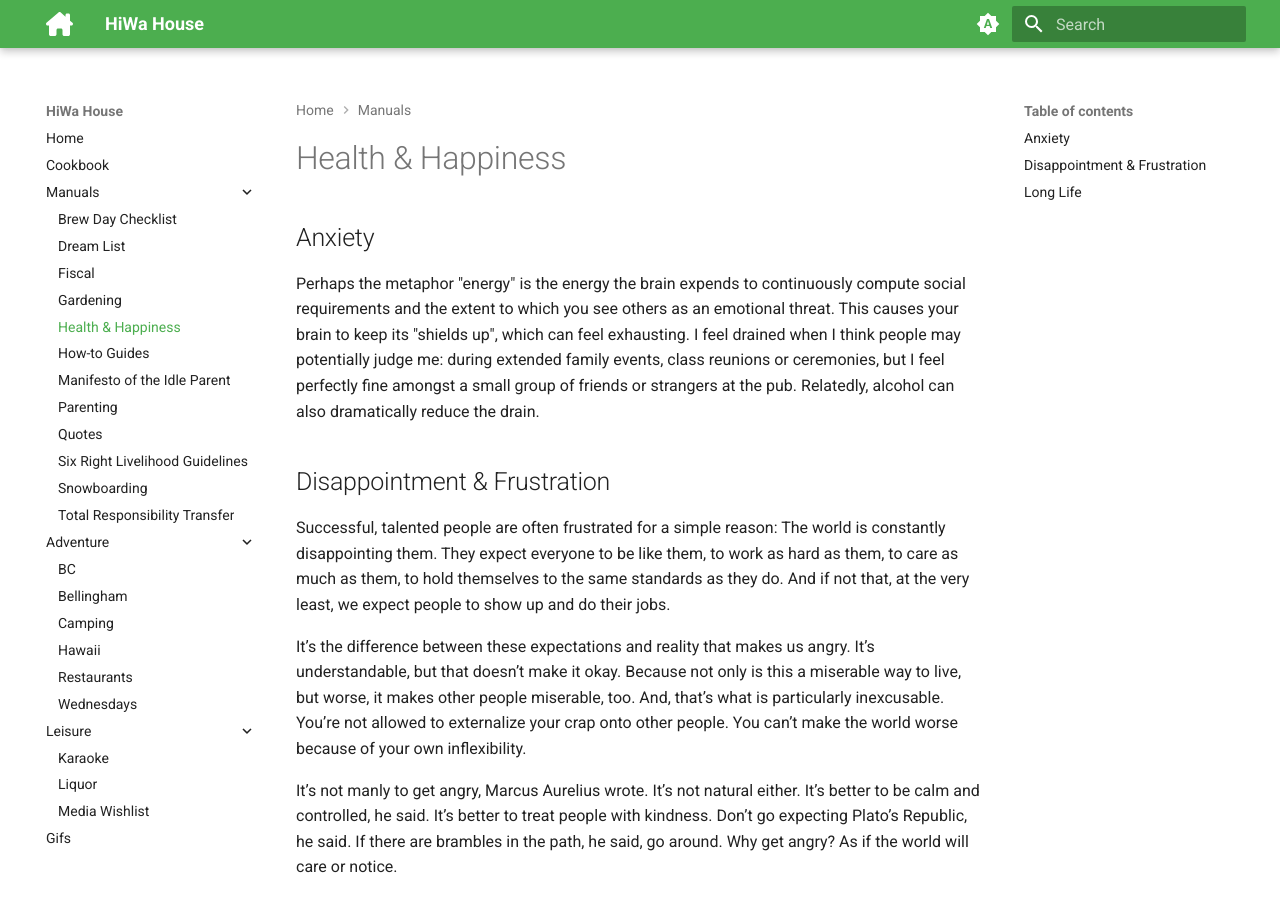
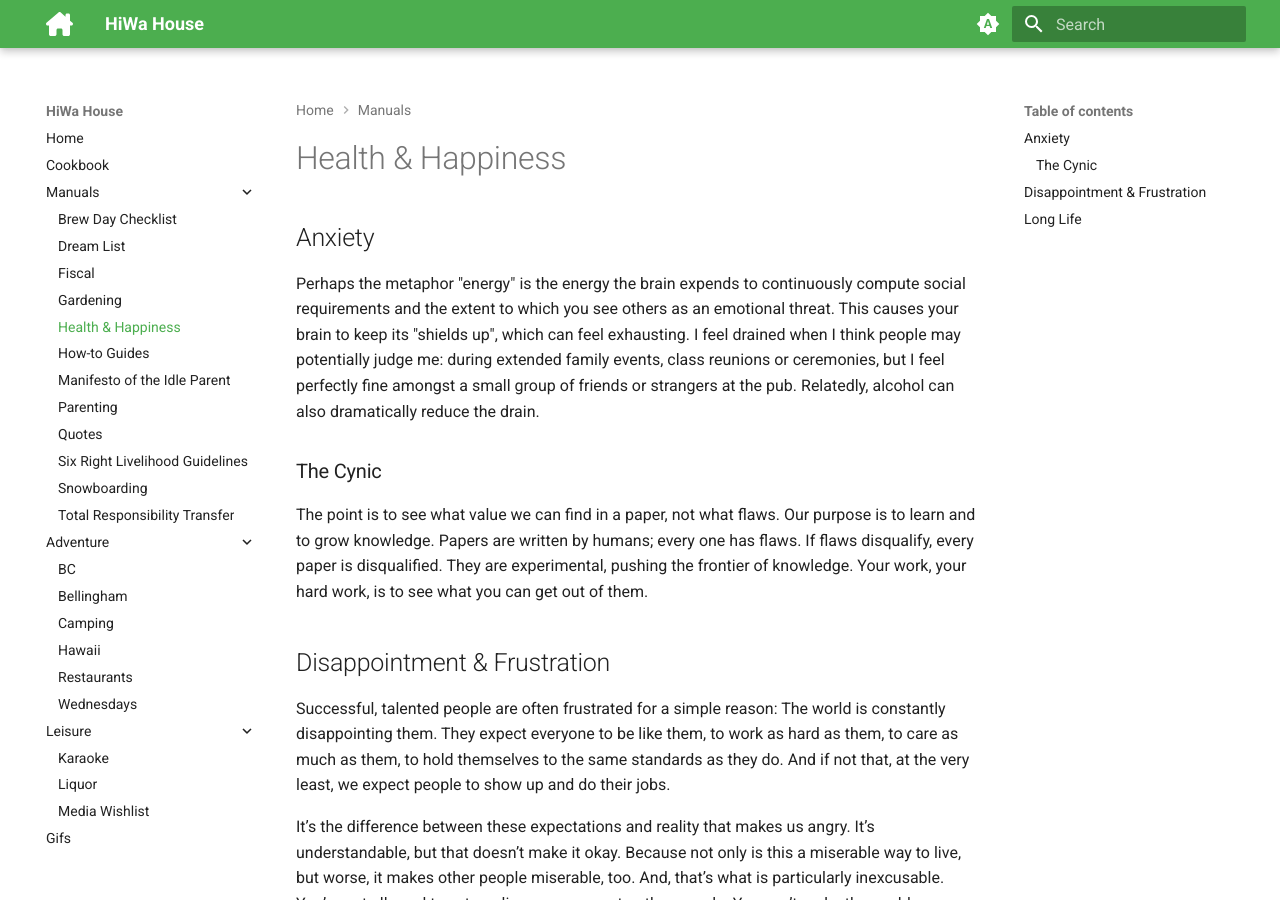
Before and after one commit to hiwa-house/teletraan, an MkDocs documentation site: the page built from docs/manuals/health_happiness.md, in a window 1280 px wide and 900 px high. Built offline with MkDocs 1.6.1 and Material for MkDocs 9.7.7, drawn with Linux system fonts in a browser that asks for light colours; comment, search, counter and statistics services are not loaded.

Commit message:
Add files via upload

```diff
--- a/docs/manuals/health_happiness.md
+++ b/docs/manuals/health_happiness.md
@@ -2,6 +2,9 @@
 
 ## Anxiety
 Perhaps the metaphor "energy" is the energy the brain expends to continuously compute social requirements and the extent to which you see others as an emotional threat. This causes your brain to keep its "shields up", which can feel exhausting. I feel drained when I think people may potentially judge me: during extended family events, class reunions or ceremonies, but I feel perfectly fine amongst a small group of friends or strangers at the pub. Relatedly, alcohol can also dramatically reduce the drain.
+
+### The Cynic
+The point is to see what value we can find in a paper, not what flaws. Our purpose is to learn and to grow knowledge. Papers are written by humans; every one has flaws. If flaws disqualify, every paper is disqualified. They are experimental, pushing the frontier of knowledge. Your work, your hard work, is to see what you can get out of them.
 
 ## Disappointment & Frustration
 Successful, talented people are often frustrated for a simple reason: The world is constantly disappointing them. They expect everyone to be like them, to work as hard as them, to care as much as them, to hold themselves to the same standards as they do. And if not that, at the very least, we expect people to show up and do their jobs.
```
Also changed, not shown: docs/manuals/quotes.md (+4 -0 lines).
